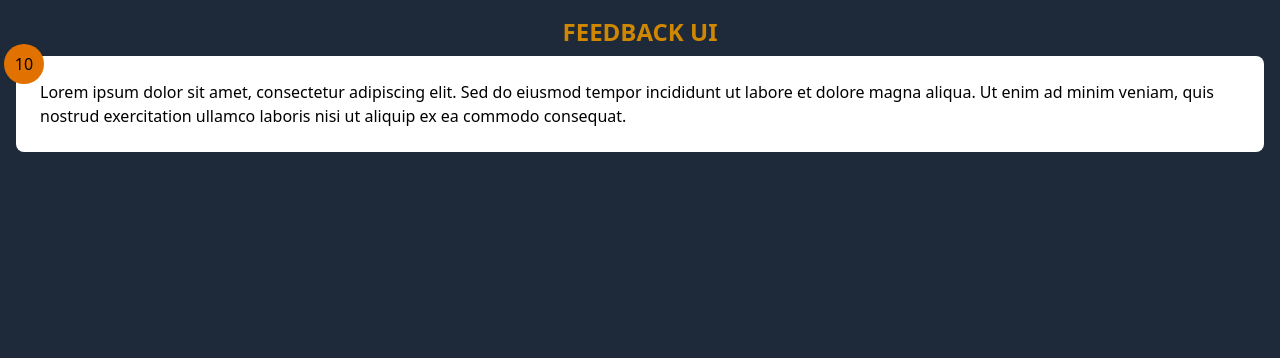
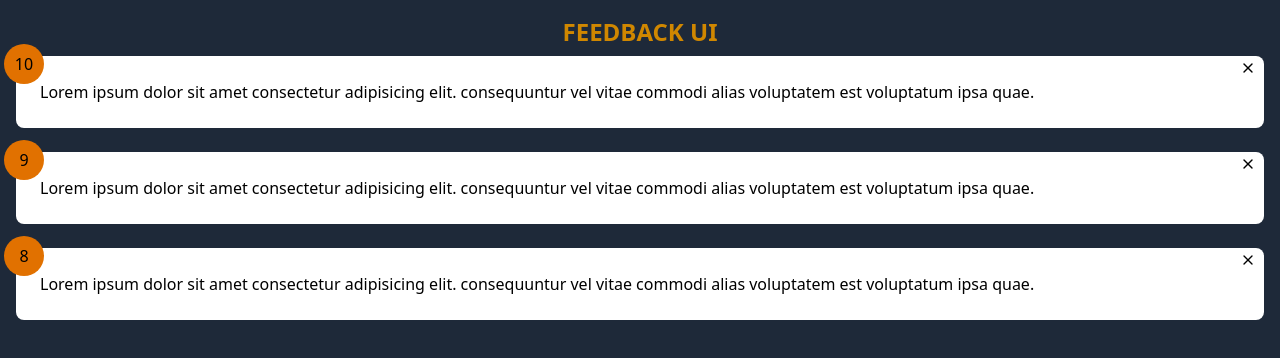
Before and after one commit to groggy7/feedback-ui, a React (Vite) app: page / in a window 1280 px wide. Shown: the top 358 px of the page. Built offline with nearby package versions, Linux system fonts and the light colour scheme.

Commit message:
Add feedback components

```diff
--- a/package.json
+++ b/package.json
@@ -11,6 +11,7 @@
   },
   "dependencies": {
     "@tailwindcss/vite": "^4.0.0",
+    "lucide-react": "^0.474.0",
     "react": "^18.3.1",
     "react-dom": "^18.3.1",
     "tailwindcss": "^4.0.0"
--- a/src/App.tsx
+++ b/src/App.tsx
@@ -1,10 +1,17 @@
-import Card from "./components/Card"
+import FeedbackList from "./components/FeedbackList"
 import Header from "./components/Header"
+import FeedbackData from "./feedback.ts"
+import { Feedback } from "./types.ts"
+import React from "react"
 
 function App() {
+  const [feedbacks, setFeedbacks] = React.useState<Feedback[]>(FeedbackData)
+
   return <div className="p-4 flex flex-col gap-2">
     <Header />
-    <Card rating={10} comment="Lorem ipsum dolor sit amet, consectetur adipiscing elit. Sed do eiusmod tempor incididunt ut labore et dolore magna aliqua. Ut enim ad minim veniam, quis nostrud exercitation ullamco laboris nisi ut aliquip ex ea commodo consequat."/>
+    <div className="flex flex-col gap-6">
+      <FeedbackList feedbacks={feedbacks} />
+    </div>
   </div>
 }
 
--- a/src/components/Card.tsx
+++ b/src/components/Card.tsx
@@ -1,11 +1,14 @@
+import { X } from "lucide-react"
+
 type CardProps = {
     rating: number
-    comment: string
+    children: React.ReactNode
 }
 
-export default function Card({rating, comment} : CardProps) {
+export default function Card({rating, children} : CardProps) {
     return <div className="bg-white px-6 py-6 rounded-lg relative">
         <div className="absolute bg-amber-600 w-10 h-10 flex justify-center items-center rounded-full -left-3 -top-3">{rating}</div>
-        <div>{comment}</div>
+        <X className="absolute top-1 right-2 cursor-pointer hover:text-red-500" size={16}></X>
+        <div>{children}</div>
     </div>
 }
--- /dev/null
+++ b/src/components/FeedbackItem.tsx
@@ -0,0 +1,12 @@
+import { Feedback } from "../types";
+import Card from "./Card";
+
+type FeedbackItemProps = Feedback
+
+export default function FeedbackItem({rating, text} : FeedbackItemProps) {
+    return <div>
+        <Card rating={rating}>
+            {text}
+        </Card>
+    </div>
+}
--- /dev/null
+++ b/src/components/FeedbackList.tsx
@@ -0,0 +1,12 @@
+import FeedbackItem from "./FeedbackItem"
+import { Feedback } from "../types"
+
+type FeedbackListProps = {
+    feedbacks: Feedback[]
+}
+
+export default function FeedbackList({feedbacks} : FeedbackListProps) {
+    return feedbacks.map(feedback => (
+        <FeedbackItem rating={feedback.rating} text={feedback.text} />
+    ))
+}
--- /dev/null
+++ b/src/types.ts
@@ -0,0 +1,5 @@
+export type Feedback = {
+    id?: number
+    rating: number
+    text: string
+}
```
Also changed, not shown: src/feedback.ts (renamed from src/feedback.js), 1 other file (tests, documents, lock files or other folders).
